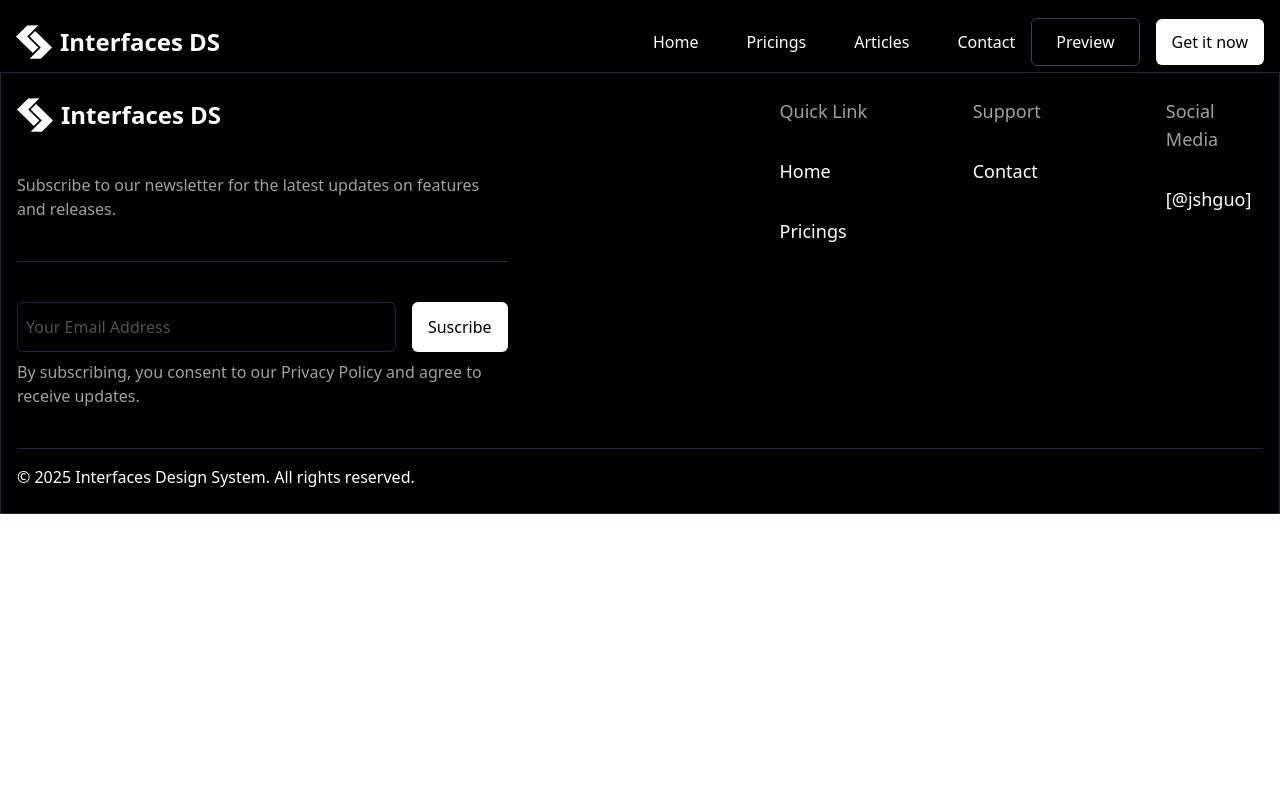
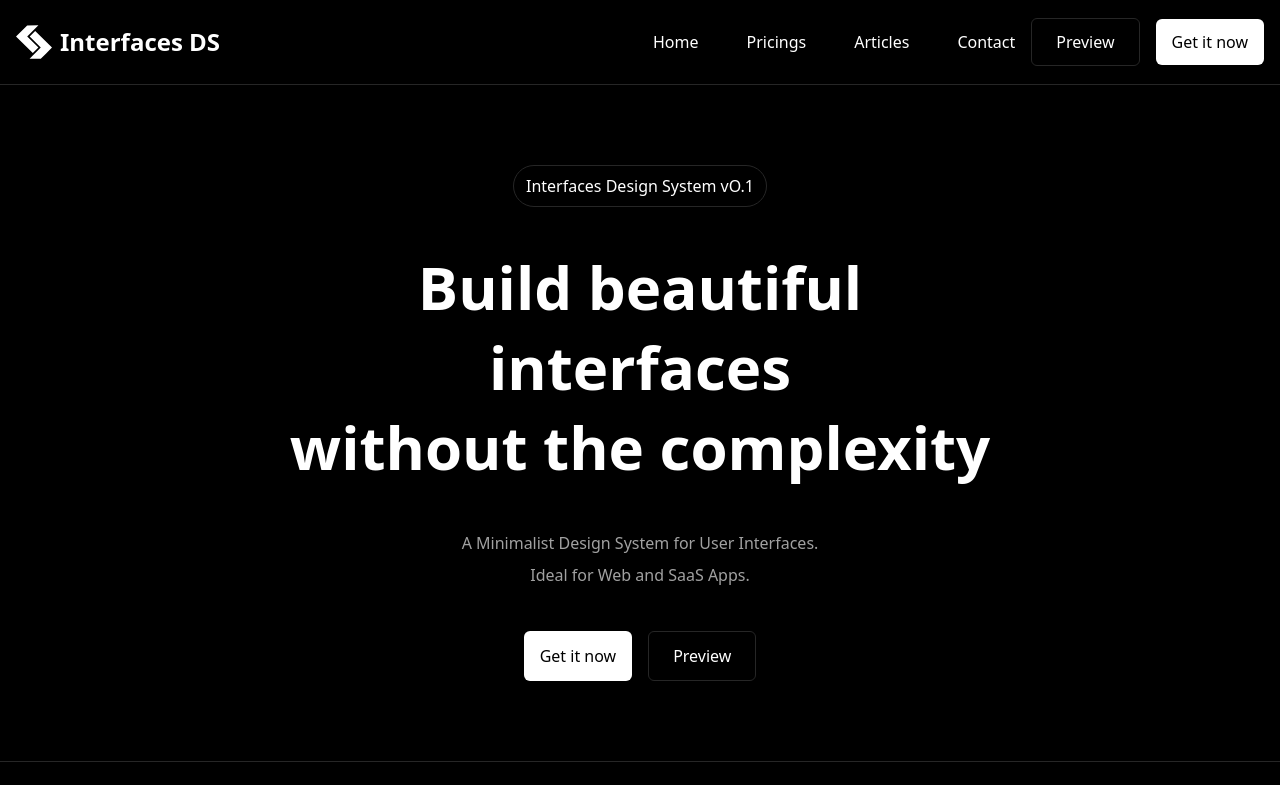
Before and after one commit to TaslimYusuf2210/InterfacesDS, a React (Vite) app in the folder Desktop/InterfacesDS/interfacesds/: page / in a window 1280 px wide. Shown: the top 785 px of the page. Built offline with nearby package versions, Linux system fonts and the light colour scheme.

Commit message:
Hero page

```diff
--- a/Desktop/InterfacesDS/interfacesds/src/App.css
+++ b/Desktop/InterfacesDS/interfacesds/src/App.css
@@ -13,5 +13,5 @@
 
 @theme {
   --color-brand: #a1a1a1; /* custom gray */
-
+  --color-accent: #262626;
 }
--- a/Desktop/InterfacesDS/interfacesds/src/components/Footer.jsx
+++ b/Desktop/InterfacesDS/interfacesds/src/components/Footer.jsx
@@ -2,7 +2,7 @@ import { SiCssdesignawards } from "react-icons/si";
 
 function Footer() {
   return (
-    <div className="px-4 py-6 border border-t border-gray-800">
+    <div className="px-4 py-6 border-t border-t-accent">
         <div className="flex">
       <div className="w-full space-y-10 pr-32">
           <div className="flex items-center gap-2">
@@ -12,11 +12,11 @@ function Footer() {
             <span className="font-bold text-2xl">Interfaces DS</span>
           </div>
           <p className="text-brand">Subscribe to our newsletter for the latest updates on features and releases.</p>
-          <hr className="text-gray-800 h-px w-full"/>
+          <hr className="text-accent h-px w-full"/>
           <form className="w-full text-brand space-y-2">
             <div className="flex gap-4 w-full">
-                <input className="bg-inherit px-2 border w-full py-3 rounded-md border-gray-800" placeholder="Your Email Address" type="text"/>
-                <button className="text-black hover:cursor-pointer bg-white rounded-md py-3 px-4 font-medium hover:bg-blue-50">Suscribe</button>
+                <input className="bg-inherit px-2 border w-full py-3 rounded-md border-accent" placeholder="Your Email Address" type="text"/>
+                <button className="text-black hover:cursor-pointer bg-white rounded-md py-3 px-4 font-medium hover:bg-blue-50">Subscribe</button>
             </div>
             <p>By subscribing, you consent to our Privacy Policy and agree to receive updates.</p>
           </form>
@@ -38,7 +38,7 @@ function Footer() {
       </div>
         </div>
         <div className="pt-10 space-y-4">
-        <hr className="text-gray-800"/>
+        <hr className="text-accent"/>
         <p>© 2025 Interfaces Design System. All rights reserved.</p>
         </div>
     </div>
--- /dev/null
+++ b/Desktop/InterfacesDS/interfacesds/src/components/Hero.jsx
@@ -0,0 +1,24 @@
+function Hero() {
+    return (
+        <div className="py-20 grid place-items-center space-y-10">
+            {/* <div className="flex flex-col "> */}
+                <div className="px-3 py-2 font-medium border rounded-3xl border-accent">Interfaces Design System vO.1</div>
+                <div className="w-[750px] text-center">
+                    <h1 className="font-extrabold leading-20 text-6xl">
+                        Build beautiful interfaces <br /> without the complexity
+                    </h1>
+                </div>
+                <div className="text-center">
+                    <p className="leading-8 text-brand font-medium">A Minimalist Design System for User Interfaces. <br />
+                    Ideal for Web and SaaS Apps.</p>
+                </div>
+                <div className="flex gap-4">
+                    <button className="cursor-pointer text-black font-medium bg-white rounded-md py-3 px-4 hover:bg-blue-50">Get it now</button>
+                    <button className="cursor-pointer border font-medium border-accent px-6 py-3 rounded-md hover:text-black hover:bg-gray-100">Preview</button>
+                </div>
+            {/* </div> */}
+        </div>
+     );
+}
+
+export default Hero;
--- a/Desktop/InterfacesDS/interfacesds/src/components/Navbar.jsx
+++ b/Desktop/InterfacesDS/interfacesds/src/components/Navbar.jsx
@@ -3,7 +3,7 @@ import { NavLink } from "react-router-dom";
 
 function Navbar() {
     return (
-        <nav className="flex justify-between px-4 pt-6 pb-3">
+        <nav className="flex justify-between px-4 pt-6 pb-6 border-b-accent border-b">
             <div className="flex items-center gap-2">
                 <span className="text-4xl">
                     <SiCssdesignawards />
@@ -30,7 +30,7 @@ function Navbar() {
                     <NavLink>Contact</NavLink>
                 </div>
                 <div className="space-x-4 ">
-                    <NavLink className="border border-gray-700 px-6 py-3 rounded-md hover:text-black hover:bg-gray-100">Preview</NavLink>
+                    <NavLink className="border border-accent px-6 py-3 rounded-md hover:text-black hover:bg-gray-100">Preview</NavLink>
                     <NavLink className="text-black bg-white rounded-md py-3 px-4 hover:bg-blue-50">Get it now</NavLink>
                 </div>
             </div>
--- a/Desktop/InterfacesDS/interfacesds/src/pages/Home.jsx
+++ b/Desktop/InterfacesDS/interfacesds/src/pages/Home.jsx
@@ -1,6 +1,10 @@
+import Hero from "../components/Hero";
+
 function Home() {
     return (
-        <div></div>
+        <div>
+            <Hero></Hero>
+        </div>
      );
 }
 
```
